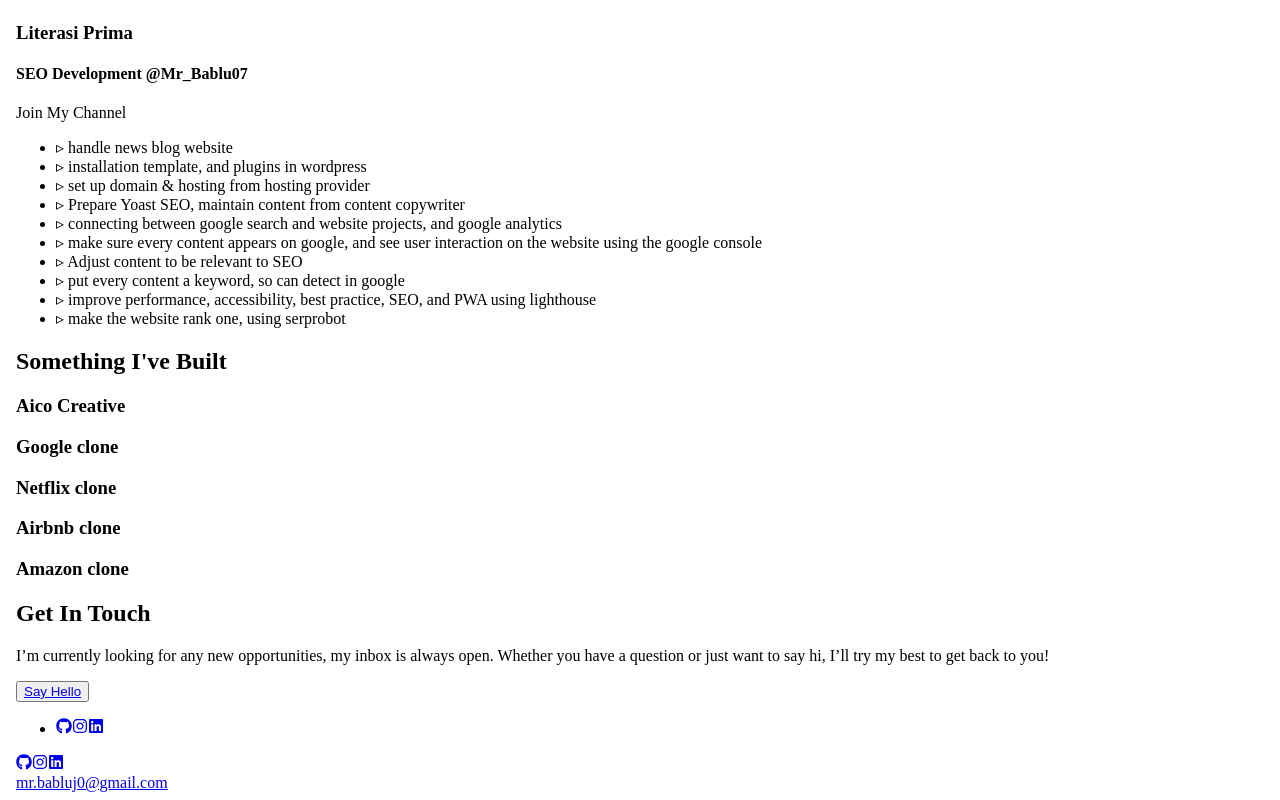
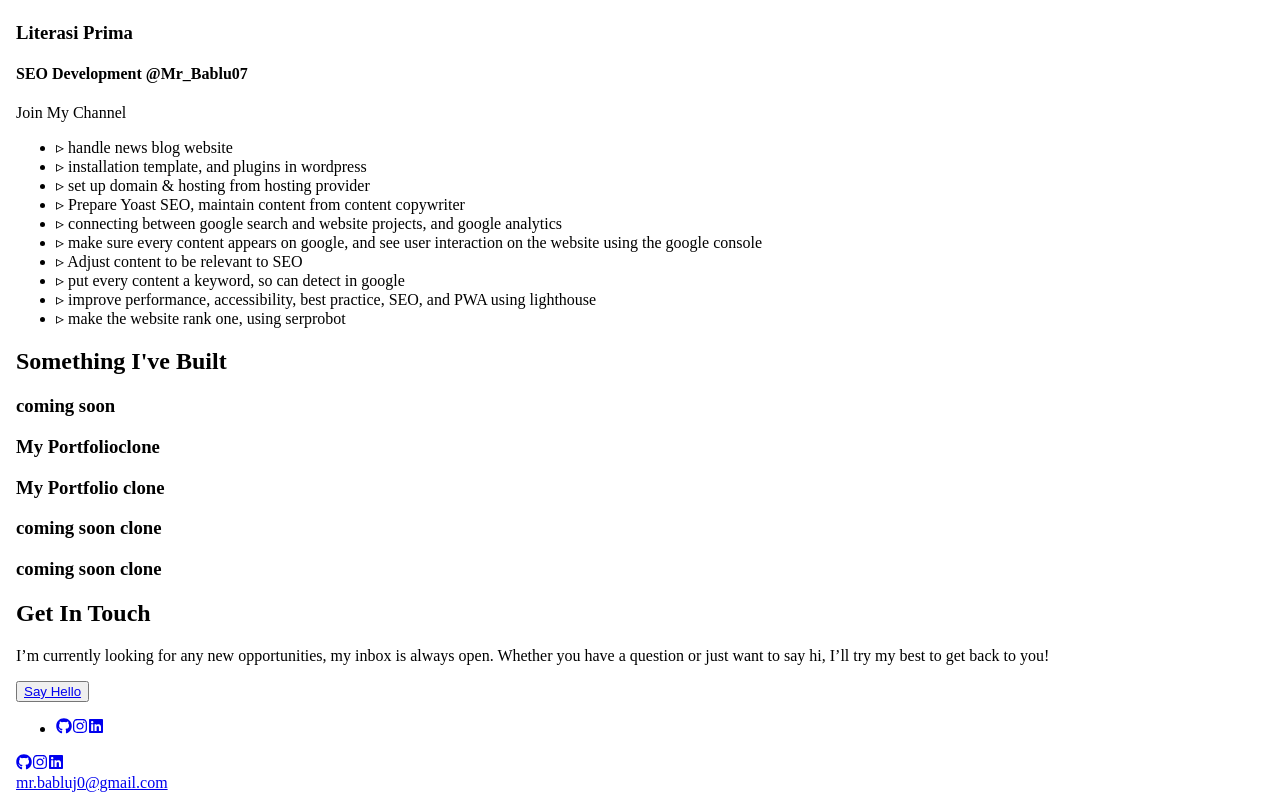
Before and after one commit to Manzoorahmed76/My-Portfolio, a Next.js app: page / in a window 1280 px wide. Shown: the part 838-1638 px from the top of the page. Built offline with nearby package versions, Linux system fonts and the light colour scheme.

Commit message:
Update Build.js

```diff
--- a/components/Build.js
+++ b/components/Build.js
@@ -67,38 +67,38 @@ export default function Work(props) {
             animate={animation}
             className="flex flex-wrap flex-1 w-full h-full text-white md:mt-0 bg-gray-700 text-2xl"
           >
-            <Link href="https://www.aicocreative.com/">
+            <Link href="link">
               <div className="w-full h-1/4 md:h-1/5 bg-bg-1 brightness-90 bg-cover">
                 <h3 className="w-full h-full font-semibold hover:bg-black hover:bg-opacity-50 text-white drop-shadow-md transform transition-all pt-10 opacity-0 hover:opacity-100 hover:pt-4 md:hover:pt-14 delay-100 z-10">
-                  Aico Creative
+                  coming soon
                 </h3>
               </div>
             </Link>
-            <Link href="https://clone-60078.firebaseapp.com/">
+            <Link href="https://mr-ba-bl-u.vercel.app/">
               <div className="w-full h-1/4 md:h-1/5 bg-bg-4 brightness-90 bg-cover">
                 <h3 className="w-full h-full font-semibold hover:bg-gray-600 hover:bg-opacity-50 text-white drop-shadow-md transform transition-all pt-10 opacity-0 hover:opacity-100 hover:pt-4 md:hover:pt-14 delay-100 z-10">
-                  Google <span className="font-firacode text-xs">clone</span>
+                  My Portfolio<span className="font-firacode text-xs">clone</span>
                 </h3>
               </div>
             </Link>
-            <Link href="https://netflix-clone-7d963.firebaseapp.com/">
+            <Link href="https://mr-ba-bl-u.vercel.app/">
               <div className="w-full h-1/4 md:h-1/5 bg-bg-2 brightness-90 bg-cover justify-center">
                 <h3 className="w-full h-full font-semibold hover:bg-gray-600 hover:bg-opacity-50 text-white drop-shadow-md transform transition-all pt-10 opacity-0 hover:opacity-100 hover:pt-4 md:hover:pt-14 delay-100 z-10">
-                  Netflix <span className="font-firacode text-xs">clone</span>
+                  My Portfolio <span className="font-firacode text-xs">clone</span>
                 </h3>
               </div>
             </Link>
-            <Link href="https://airbnb-clone-eta-six.vercel.app/">
+            <Link href="link">
               <div className="w-full h-1/4 md:h-1/5 bg-bg-3 brightness-90 bg-cover">
                 <h3 className="w-full h-full font-semibold hover:bg-gray-600 hover:bg-opacity-50 text-white drop-shadow-md transform transition-all pt-10 opacity-0 hover:opacity-100 hover:pt-4 md:hover:pt-14 delay-100 z-10">
-                  Airbnb <span className="font-firacode text-xs">clone</span>
+                  coming soon <span className="font-firacode text-xs">clone</span>
                 </h3>
               </div>
             </Link>
-            <Link href="https://amazon-juan-clone.herokuapp.com/">
+            <Link href="link">
               <div className="w-full h-1/4 md:h-1/5 bg-bg-5 brightness-90 bg-blue-700 ">
                 <h3 className="w-full h-full font-semibold hover:bg-gray-600 hover:bg-opacity-50 text-white drop-shadow-md transform transition-all pt-10 opacity-0 hover:opacity-100 hover:pt-4 md:hover:pt-14 delay-100 z-10">
-                  Amazon <span className="font-firacode text-xs">clone</span>
+                  coming soon <span className="font-firacode text-xs">clone</span>
                 </h3>
               </div>
             </Link>
```
